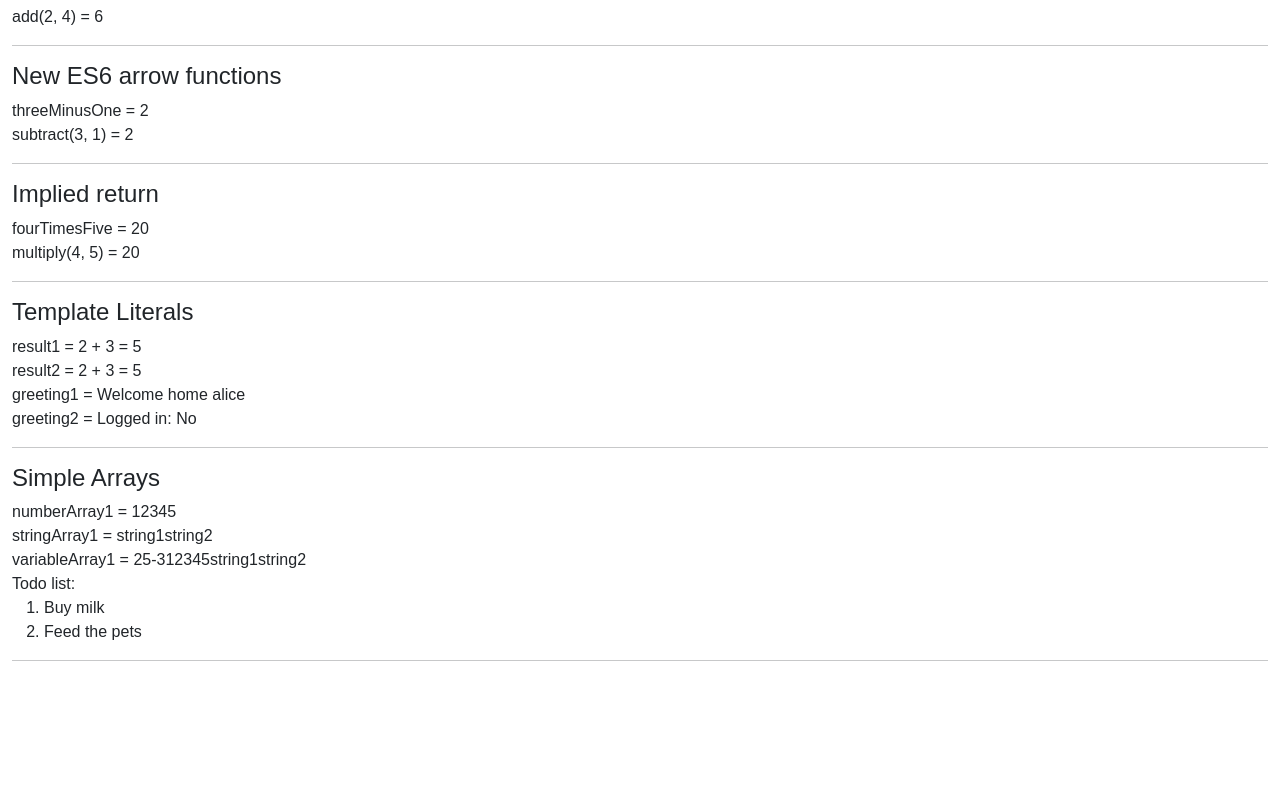
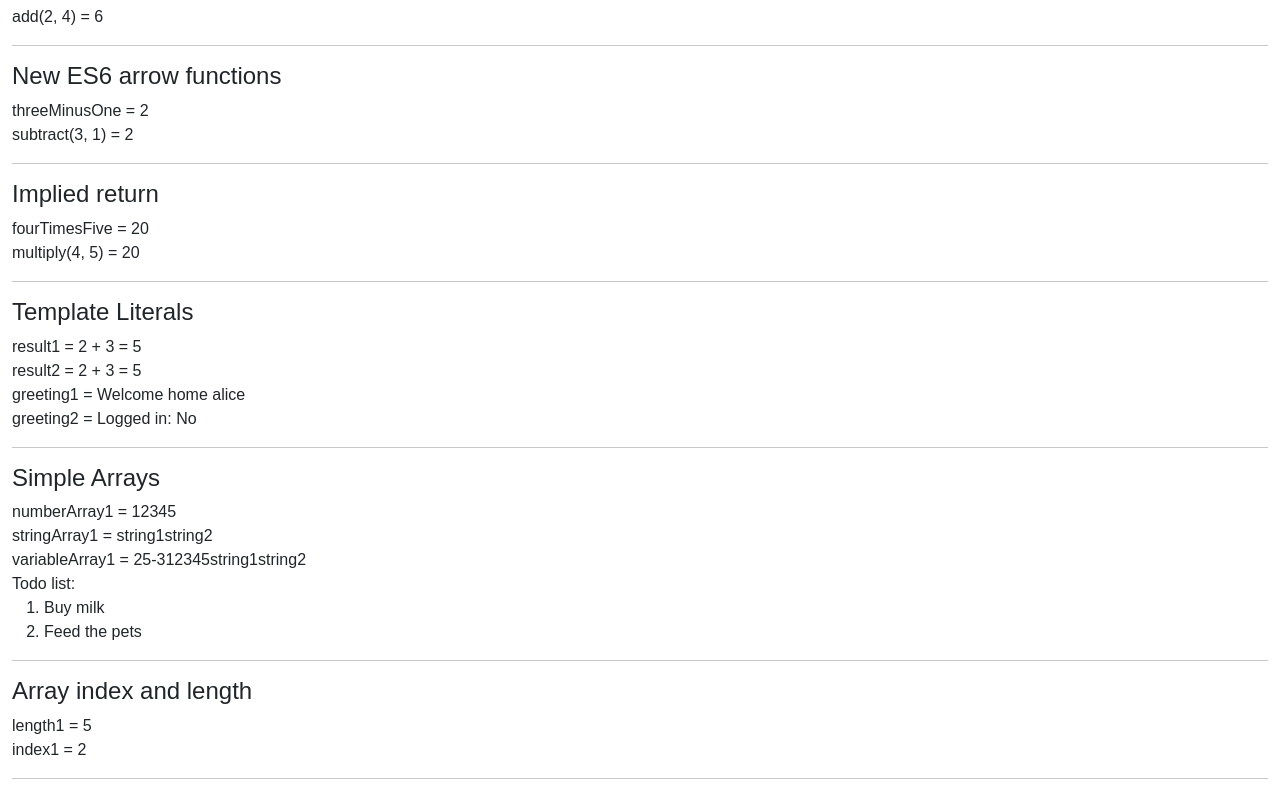
Before and after one commit to NS027/kanbas-react-web-app, a React (Create React App) app: page /#/Labs/Lab3 in a window 1280 px wide. Shown: the part 1235-2028 px from the top of the page. Before the commit the page ends 1912 px from the top, so only its background shows below. Built offline with nearby package versions, Linux system fonts and the light colour scheme.

Commit message:
lab3 array length

```diff
--- /dev/null
+++ b/src/Labs/Lab3/ArrayIndexAndLength.tsx
@@ -0,0 +1,12 @@
+export default function ArrayIndexAndLength() {
+    let numberArray1 = [1, 2, 3, 4, 5];
+    const length1 = numberArray1.length;
+    const index1 = numberArray1.indexOf(3);
+    return(
+        <div id="wd-array-index-and-length">
+            <h4>Array index and length</h4>
+            length1 = {length1} <br />
+            index1 = {index1} <hr />
+        </div>
+    );
+}
--- a/src/Labs/Lab3/index.tsx
+++ b/src/Labs/Lab3/index.tsx
@@ -10,6 +10,7 @@ import ArrowFunctions from "./ArrowFunctions";
 import ImpliedReturn from "./ImpliedReturn";
 import TemplateLiterals from "./TemplateLiterals";
 import SimpleArrays from "./SimpleArrays";
+import ArrayIndexAndLength from "./ArrayIndexAndLength";
 
 export default function Lab3() {
   return(
@@ -27,6 +28,7 @@ export default function Lab3() {
       <ImpliedReturn/>
       <TemplateLiterals/>
       <SimpleArrays/>
+      <ArrayIndexAndLength/>
     </div>
   );
 }
```
